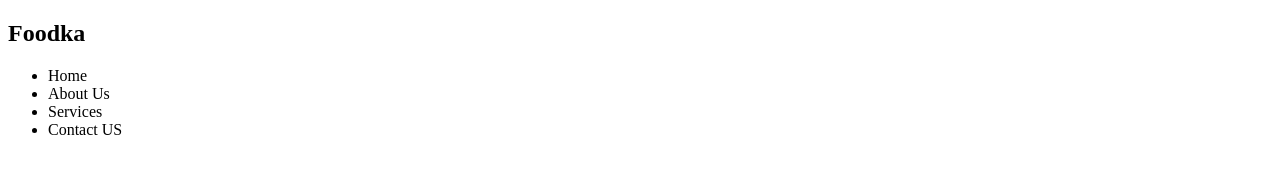
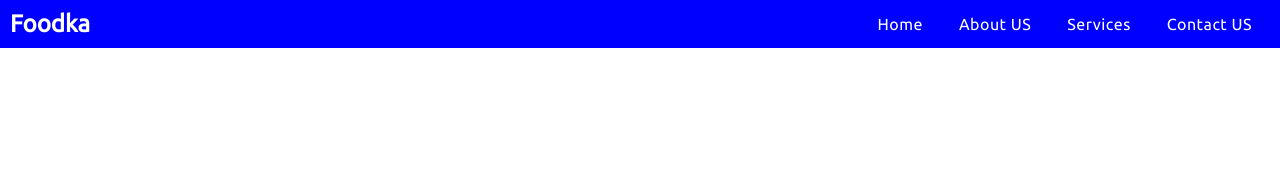
Before and after one commit to angan358/Foodka, a plain HTML site: page index.html in a window 1280 px wide. Drawn offline with Linux system fonts and the light colour scheme.

Commit message:
build the navbar section

```diff
--- a/CSS/style.css
+++ b/CSS/style.css
@@ -0,0 +1,39 @@
+* {
+  margin: 0;
+  padding: 0;
+  box-sizing: border-box;
+}
+
+body{
+    font-family: 'Ubuntu', sans-serif;
+
+}
+
+.navbar {
+  display: flex;
+  justify-content: space-between;
+  /* max-width: 1200px; */
+  margin: 0px auto;
+  align-items: center;
+  padding: 10px;
+  background-color: blue;
+}
+
+.navbar ul{
+    list-style: none;
+    display: flex;
+    justify-content: space-between;
+}
+
+.navbar ul li a {
+    text-decoration: none;
+    padding: 8px;
+    letter-spacing: 0.5px;
+    margin: 10px;
+    color: white;
+
+}
+
+.navbar h2{
+    color: white;
+}
--- a/index.html
+++ b/index.html
@@ -5,22 +5,24 @@
     <meta http-equiv="X-UA-Compatible" content="IE=edge">
     <meta name="viewport" content="width=device-width, initial-scale=1.0">
     <title>Foodka</title>
+    <link rel="stylesheet" href="./CSS/style.css">
+    <link href="https://fonts.googleapis.com/css2?family=Courgette&family=Poppins:wght@200;300;400&family=Ubuntu:wght@300;400&display=swap" rel="stylesheet">
 </head>
 <body>
-    <navbar>
-        <div class="nav">
+    <nav class="navbar">
+        <div class="heading">
             <h2>Foodka</h2>
 
         </div>
 
         <div class="list-item">
             <ul>
-                <li>Home</li>
-                <li>About Us</li>
-                <li>Services</li>
-                <li>Contact US</li>
+                <li><a href="#">Home</a></li>
+                <li><a href="#">About US</a></li>
+                <li><a href="#">Services</a></li>
+                <li><a href="#">Contact US</a></li>
             </ul>
         </div>
-    </navbar>
+    </nav>
 </body>
 </html>
```
